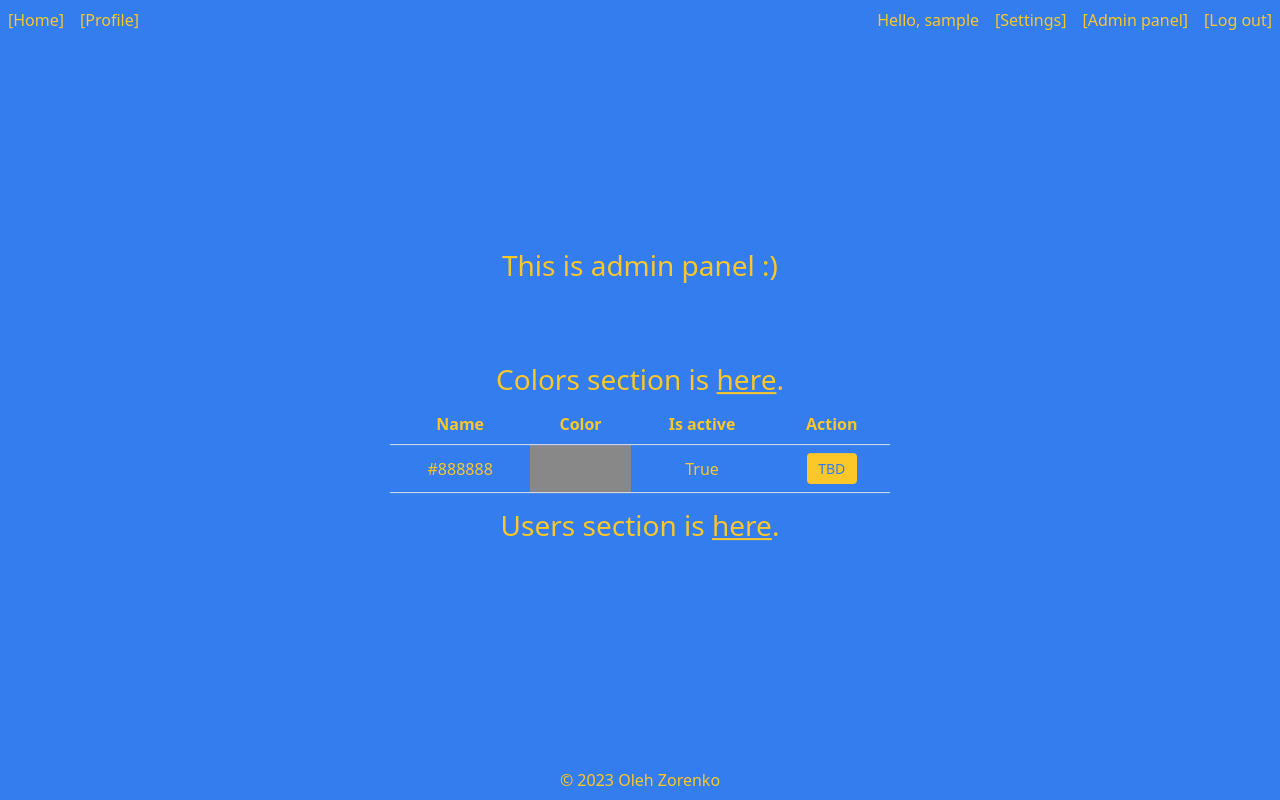
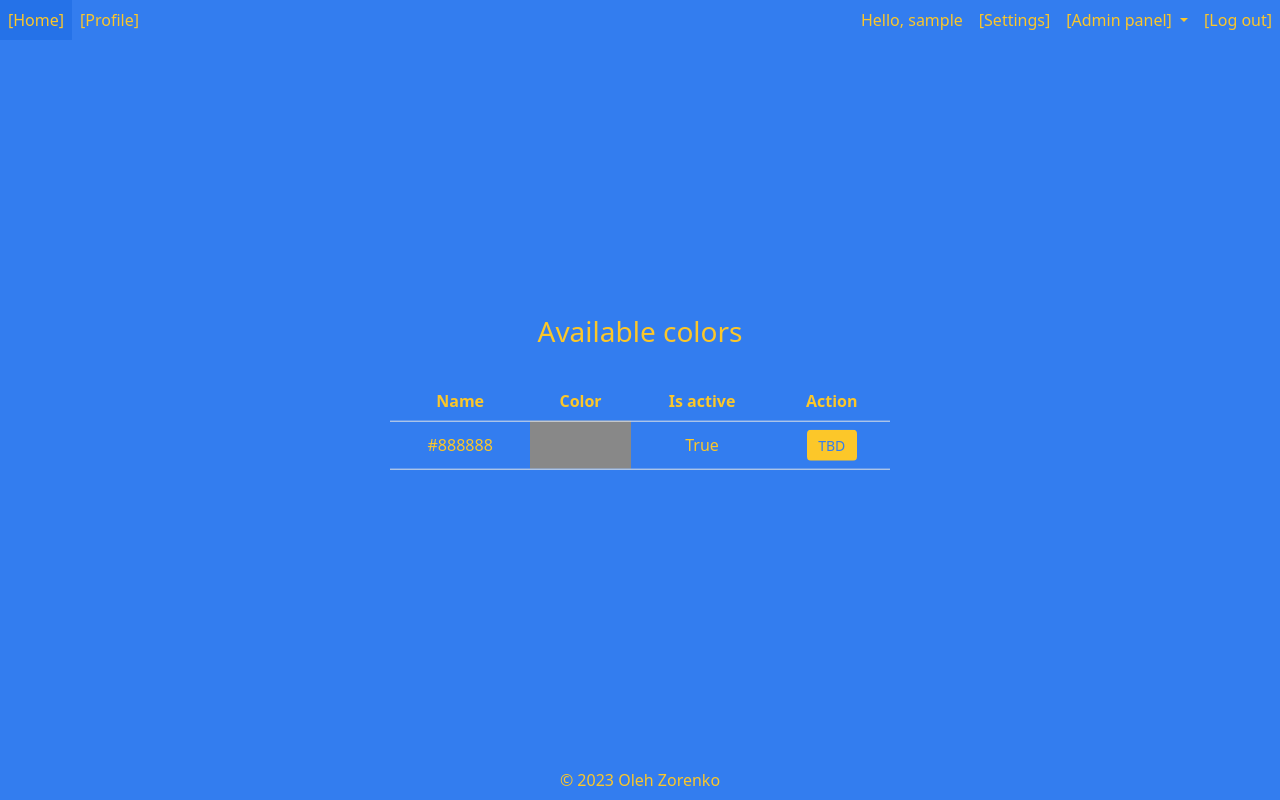
Before and after one commit to Zirochkaa/save-favourite-color, a Flask app: page /admin/colors in a window 1280 px wide. Run offline with Flask 3, Linux system fonts and the light colour scheme; a user stored in the database is signed in; tables that the repository leaves empty hold one stand-in row (values such as "Sample post").

Commit message:
Add colors and users to admin panel
Add appropriate pages.
Add views.
Add tests.

```diff
--- a/app/admin/admin.py
+++ b/app/admin/admin.py
@@ -1,26 +1,25 @@
 from flask import Blueprint, render_template
 from flask_login import login_required, current_user
-from app.models import Color
-from app.templates_paths import not_found_template_path, admin_panel_template_path
+from app.models import Color, User
+from app.templates_paths import not_found_template_path, admin_colors_template_path, admin_users_template_path
 
 admin_bp = Blueprint("admin", __name__, template_folder='templates', static_folder='static',
                      static_url_path='/assets', url_prefix='/admin')
 
 
-@admin_bp.route("/", methods=["GET"])
+@admin_bp.route("/colors", methods=["GET"])
 @login_required
-def index():
+def colors():
     if current_user.is_admin is False:
         return render_template(not_found_template_path), 404
 
-    return render_template(admin_panel_template_path, colors=Color.get_all_colors())
+    return render_template(admin_colors_template_path, colors=Color.get_all_colors())
 
 
-@admin_bp.route("/colors", methods=["GET"])
+@admin_bp.route("/users", methods=["GET"])
 @login_required
-def colors():
-    # TODO Update this.
+def users():
     if current_user.is_admin is False:
         return render_template(not_found_template_path), 404
 
-    return render_template(admin_panel_template_path, colors=Color.get_all_colors())
+    return render_template(admin_users_template_path, users=User.get_all_users())
--- /dev/null
+++ b/app/admin/static/css/style.css
@@ -0,0 +1,16 @@
+/* Navbar
+-------------------------------------------------- */
+.dropdown-menu {
+  border-radius: 0px !important;
+  margin: 0px !important;
+  padding: 0px !important;
+  #border: 0px !important;
+}
+
+.dropdown-menu a:hover {
+  background: #2572e8 !important; /* Blue on hover */
+}
+
+.dropdown-item {
+  background-color: #337def !important; /* Blue */
+}
--- a/app/admin/templates/admin/admin_panel.html
+++ b/app/admin/templates/admin/admin_colors.html
@@ -26,11 +26,8 @@
 
 {% block main %}
 <div class="content m-auto">
-    <h3 class="color-text">This is admin panel :)</h3>
+    <h3 class="color-text">Available colors</h3>
     <br>
-    <br>
-    <br>
-    <h3 class="color-text">Colors section is <a class="color-text" href="#">here</a>.</h3>
     <table class="table color-text">
         <thead>
             <tr>
@@ -47,7 +44,7 @@
                     <td style="background-color:{{ color.color }}" class="align-middle"></td>
                     <td class="align-middle">{{ color.is_active }}</td>
                     <td>
-                        <button class="w-50 btn btn-sm" style="color:#337def;background-color:#fcc729" type="submit">
+                        <button class="w-50 btn btn-sm general-button" type="submit">
                             TBD
                         </button>
                     </td>
@@ -55,7 +52,5 @@
             {% endfor %}
         </tbody>
     </table>
-
-    <h3 class="color-text">Users section is <a class="color-text" href="#">here</a>.</h3>
 </div>
 {% endblock main %}
--- a/app/admin/templates/admin/menu_pieces/admin.html
+++ b/app/admin/templates/admin/menu_pieces/admin.html
@@ -1,3 +1,9 @@
-<li class="nav-item">
-    <a class="nav-link color-text" href="{{ url_for('admin.index') }}">[Admin panel]</a>
+<li class="nav-item dropdown">
+    <a class="nav-link color-text dropdown-toggle" href="#" id="navbarDropdown" role="button" data-bs-toggle="dropdown" aria-expanded="false">
+    [Admin panel]
+    </a>
+    <ul class="dropdown-menu" aria-labelledby="navbarDropdown">
+        <li><a class="dropdown-item color-text" href="{{ url_for('admin.colors') }}">[Colors]</a></li>
+        <li><a class="dropdown-item color-text" href="{{ url_for('admin.users') }}">[Users]</a></li>
+    </ul>
 </li>
--- a/app/auth/templates/auth/login.html
+++ b/app/auth/templates/auth/login.html
@@ -21,7 +21,7 @@
         {% endif %}
         {% endwith %}
 
-        <button class="w-100 btn btn-lg" style="color:#337def;background-color:#fcc729" type="submit">Sign in</button>
+        <button class="w-100 btn btn-lg general-button" type="submit">Sign in</button>
     </form>
 </div>
 {% endblock main %}
--- a/app/auth/templates/auth/signup.html
+++ b/app/auth/templates/auth/signup.html
@@ -32,8 +32,7 @@
         {% endif %}
         {% endwith %}
 
-        <button class="w-100 btn btn-lg" style="color:#337def;background-color:#fcc729" type="submit">Sign up</button>
+        <button class="w-100 btn btn-lg general-button" type="submit">Sign up</button>
     </form>
-    <p>{{ url_for('auth.signup') }}</p>
 </div>
 {% endblock main %}
--- a/app/general/static/css/style.css
+++ b/app/general/static/css/style.css
@@ -4,7 +4,7 @@ html {
 }
 
 body {
-  background-color: #337def !important;
+  background-color: #337def !important; /* Blue */
 }
 
 .container {
@@ -27,7 +27,7 @@ h3 {
   border: 20px solid white;
 }
 .color-text {
-  color: #fcc729 !important;
+  color: #fcc729 !important; /* Yellow */
 }
 
 /* Sticky footer
@@ -48,5 +48,15 @@ h3 {
   padding-bottom: 0 !important;
   height: 40px !important;
   min-height: 40px !important;
-  background-color: #337def !important;
 }
+
+.navbar a:hover {
+  background: #2572e8; /* Blue on hover */
+}
+
+/* Buttons
+-------------------------------------------------- */
+.general-button {
+    color: #337def !important; /* Blue */
+    background-color: #fcc729 !important; /* Yellow */
+}
--- a/app/general/templates/general/structure.html
+++ b/app/general/templates/general/structure.html
@@ -3,6 +3,7 @@
     <head>
         <meta charset="utf-8">
         <link rel="stylesheet" href="{{ url_for('static', filename='css/style.css') }}">
+        <link rel="stylesheet" href="{{ url_for('admin.static', filename='css/style.css') }}">
         <link rel="stylesheet" href="{{ url_for('auth.static', filename='css/style.css') }}">
         <link rel="stylesheet" href="{{ url_for('general.static', filename='css/style.css') }}">
         <link rel="stylesheet" href="{{ url_for('profile.static', filename='css/style.css') }}">
--- a/app/models.py
+++ b/app/models.py
@@ -94,6 +94,10 @@ class User(UserMixin, db.Model):
         db.session.commit()
 
     @classmethod
+    def get_all_users(cls) -> List[User]:
+        return cls.query.order_by(cls.username.asc()).all()
+
+    @classmethod
     def get_random_user(cls, only_active: bool = True) -> Optional[User]:
         """
         Returns random user which is not an admin.
--- a/app/profile/templates/profile/settings.html
+++ b/app/profile/templates/profile/settings.html
@@ -46,7 +46,7 @@
         {% endif %}
         {% endwith %}
 
-        <button class="w-100 btn btn-lg" style="color:#337def;background-color:#fcc729" type="submit">Change</button>
+        <button class="w-100 btn btn-lg general-button" type="submit">Change</button>
     </form>
 </div>
 {% endblock main %}
--- a/app/templates_paths.py
+++ b/app/templates_paths.py
@@ -1,5 +1,6 @@
 # Admin template paths
-admin_panel_template_path = "admin/admin_panel.html"
+admin_colors_template_path = "admin/admin_colors.html"
+admin_users_template_path = "admin/admin_users.html"
 
 # Auth template paths
 login_template_path = "auth/login.html"
```
Also changed, not shown: app/admin/templates/admin/admin_users.html (added, +56 -0 lines), tests/admin/test_colors_view.py (added, +69 -0 lines), tests/admin/test_users_view.py (renamed from tests/admin/test_admin_view.py, +14 -15 lines), tests/auth/test_login_view.py (+1 -2 lines), tests/auth/test_signup_view.py (+1 -2 lines), tests/helpers.py (+27 -24 lines), README.md.
